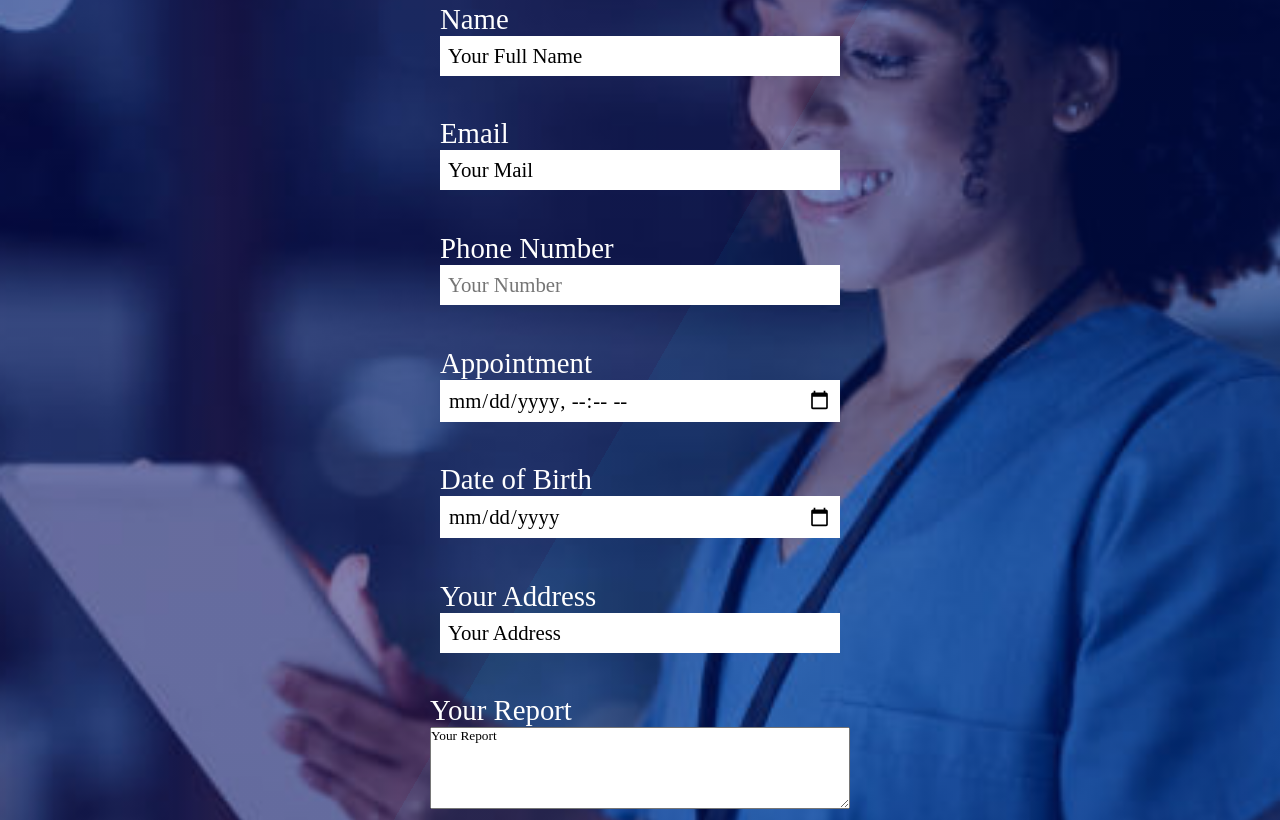
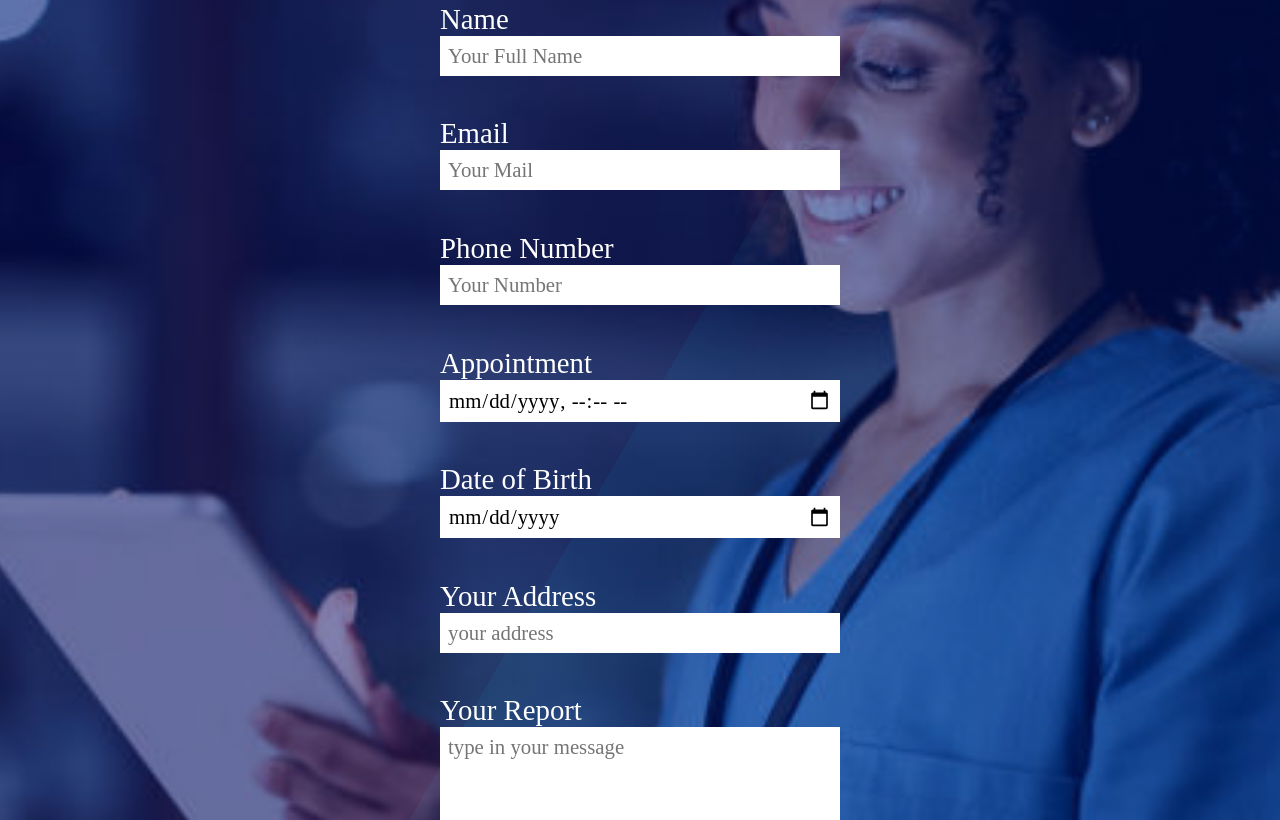
Before and after one commit to KingsleyEffiong/hopealive-endoscopy, a React (Create React App) app: page /appointment in a window 1280 px wide. Shown: the part 320-1140 px from the top of the page. Built offline with nearby package versions, Linux system fonts and the light colour scheme.

Commit message:
removed some code in the appointment file and updated it

```diff
--- a/src/Components/Pages/Appointment.css
+++ b/src/Components/Pages/Appointment.css
@@ -77,6 +77,13 @@ input{
     width: 400px;
     border: none;
 }
+
+textarea{
+    padding: 0.5rem;
+    font-size: 1.3rem;
+    width: 400px;
+    border: none;
+}
 .button{
     background-color: rgb(0, 73, 73);
     color: #fff;
--- a/src/Components/Pages/Appointment.js
+++ b/src/Components/Pages/Appointment.js
@@ -9,13 +9,12 @@ function Appointment() {
 
   const [modalIsOpen, setModalIsOpen] = useState(false);
   const [formData, setFormData] = useState({
-      name: 'Your Full Name',
-      email: 'Your Mail',
-      message: 'Drop a Message',
-      appointment: 'Your Full Name',
-      birth_date: 'Your Birth Date',
-      address:'Your Address',
-      report:'Your Report'
+
+      // message: 'Drop a Message',
+      // appointment: 'Your Full Name',
+      // birth_date: 'Your Birth Date',
+      // address:'Your Address',
+      // report:'Your Report'
   });
 
   const {
@@ -168,7 +167,7 @@ const handleSubmit = (e) => {
         onChange = {
             handleChange
         }
-        required/>
+        required placeholder='your address'/>
  </span >
  <span className='content'>
  <label
@@ -183,7 +182,7 @@ const handleSubmit = (e) => {
         onChange = {
             handleChange
         }
-        required/>
+        required placeholder='type in your message'/>
  </span >
 <span className='content'>
         <input className='button' type='submit' value='Send Appointment Form'/>
```
